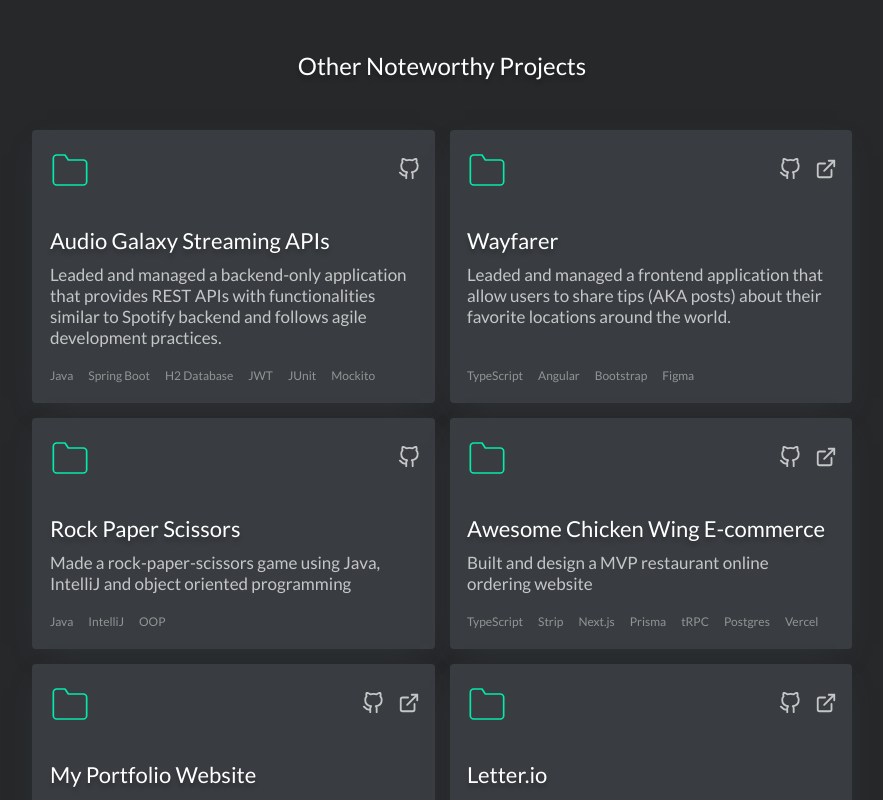
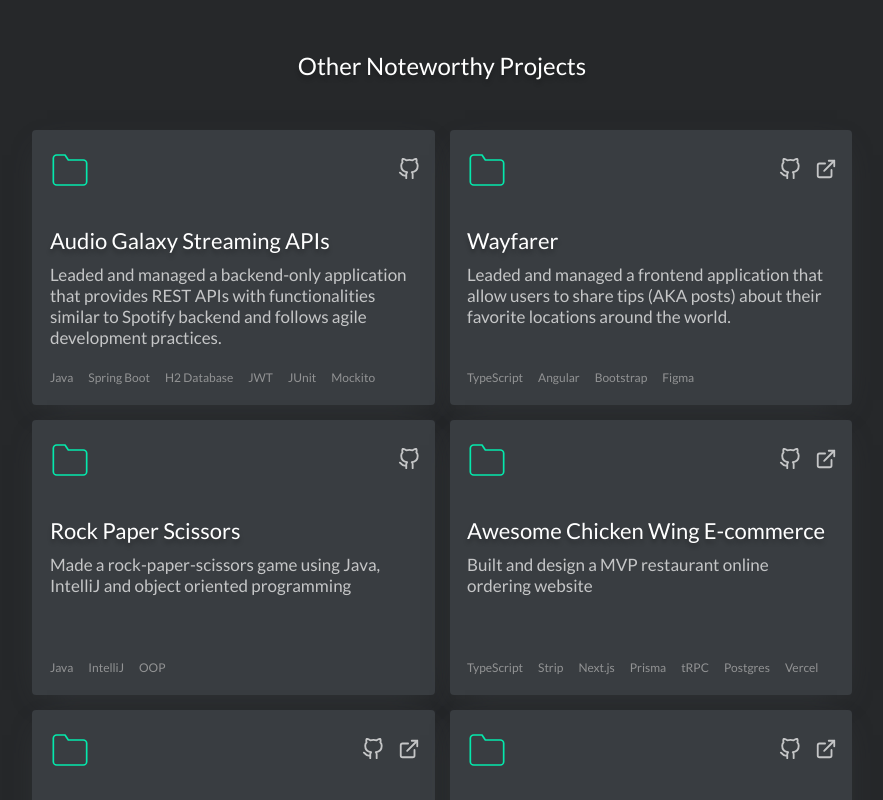
Before and after one commit to pophero110/2023-jeff-portfolio, a Next.js app: page / in a window 1280 px wide. Shown: the part 3220-4020 px from the top of the page, without its empty margins (198-1081 px from the left). Built offline with nearby package versions, Linux system fonts and the light colour scheme.

Commit message:
Add min height for project card

```diff
--- a/src/components/sections/projectSection/projectSection.module.scss
+++ b/src/components/sections/projectSection/projectSection.module.scss
@@ -11,6 +11,10 @@
     position: relative;
   }
 
+  &__projectList > li {
+    min-height: 275px; /* Set the desired minimum height for each row */
+  }
+
   &__title {
     text-align: center;
     white-space: nowrap;
```
